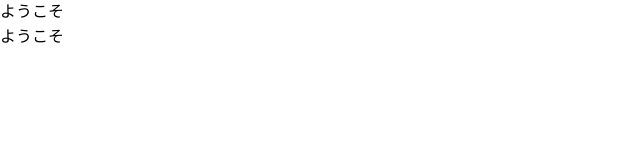
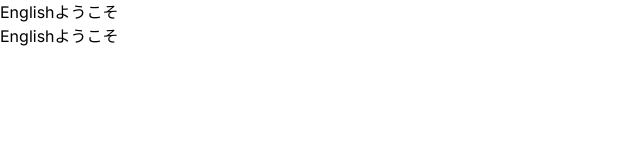
Before and after one commit to first-contributions-ja/first-contributions-ja.github.io, a Next.js app: page / in a window 1280 px wide. Shown: the top 160 px of the page, without its empty margins (0-640 px from the left). Built offline with nearby package versions, Linux system fonts and the light colour scheme.

Commit message:
style: Inter, Noto Sans Japaneseを設定、lang属性をjaに変更

```diff
--- a/src/app/globals.css
+++ b/src/app/globals.css
@@ -2,5 +2,13 @@
 @tailwind components;
 @tailwind utilities;
 
-@import url("https://fonts.googleapis.com/css2?family=Noto+Sans+JP:wght@400;700&display=swap");
-@import url("https://fonts.googleapis.com/css2?family=Inter:wght@400;700&display=swap");
+/* @import url("https://fonts.googleapis.com/css2?family=Noto+Sans+JP:wght@400;700&display=swap");
+@import url("https://fonts.googleapis.com/css2?family=Inter:wght@400;700&display=swap"); */
+
+
+body {
+  font-family: var(--font-inter), var(--font-notojp);
+}
+
+/* https://zenn.dev/var/articles/3cd463f2388a35
+https://tailwindcss.com/docs/adding-custom-styles#using-css-and-layer*/
--- a/src/app/layout.tsx
+++ b/src/app/layout.tsx
@@ -1,8 +1,17 @@
 import type { Metadata } from "next";
-import { Inter } from "next/font/google";
+import { Inter, Noto_Sans_JP } from "next/font/google";
 import "./globals.css";
 
-const inter = Inter({ subsets: ["latin"] });
+const inter = Inter({
+  subsets: ["latin"],
+  variable: "--font-inter",
+});
+
+const notojp = Noto_Sans_JP({
+  weight: ["400", "500"],
+  subsets: ["latin"],
+  variable: "--font-notojp",
+})
 
 export const metadata: Metadata = {
   title: "Create Next App",
@@ -15,8 +24,8 @@ export default function RootLayout({
   children: React.ReactNode;
 }>) {
   return (
-    <html lang="en">
-      <body className={inter.className}>{children}</body>
+    <html lang="ja">
+      <body className={`${inter.variable} ${notojp.variable}`}>{children}</body>
     </html>
   );
 }
--- a/src/app/page.tsx
+++ b/src/app/page.tsx
@@ -1,8 +1,17 @@
 export default function Home() {
   return (
     <>
-      <div className="font-noto-sans-jp">ようこそ</div>
-      <div className="font-inter">ようこそ</div>
+      {/* <div className="font-noto-sans-jp">ようこそ</div>
+      <div className="font-inter">ようこそ</div> */}
+      <div>
+        Englishようこそ
+      </div>
+      <span>
+        English
+      </span>
+      <span>
+        ようこそ
+      </span>
     </>
   );
 }
--- a/tailwind.config.ts
+++ b/tailwind.config.ts
@@ -8,15 +8,6 @@ const config: Config = {
   ],
   theme: {
     extend: {
-      backgroundImage: {
-        "gradient-radial": "radial-gradient(var(--tw-gradient-stops))",
-        "gradient-conic":
-          "conic-gradient(from 180deg at 50% 50%, var(--tw-gradient-stops))",
-      },
-      fontFamily: {
-        "noto-sans-jp": ['"Noto Sans JP"', "sans-serif"],
-        inter: ["Inter", "sans-serif"],
-      },
     },
   },
   plugins: [],
```
